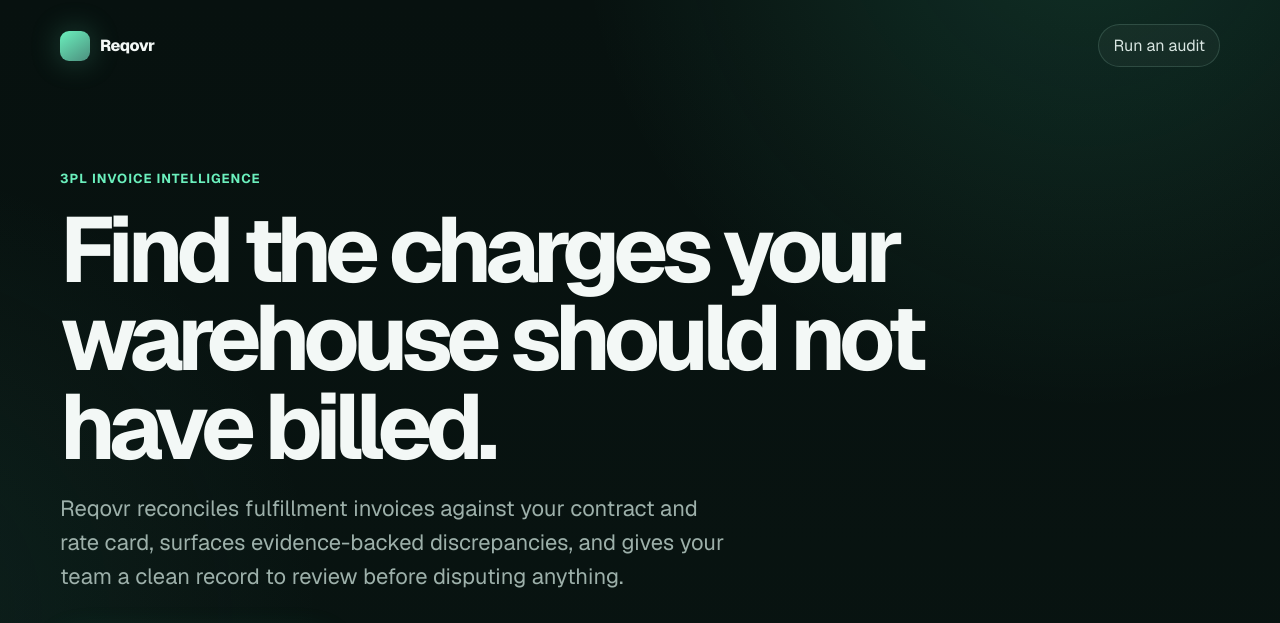
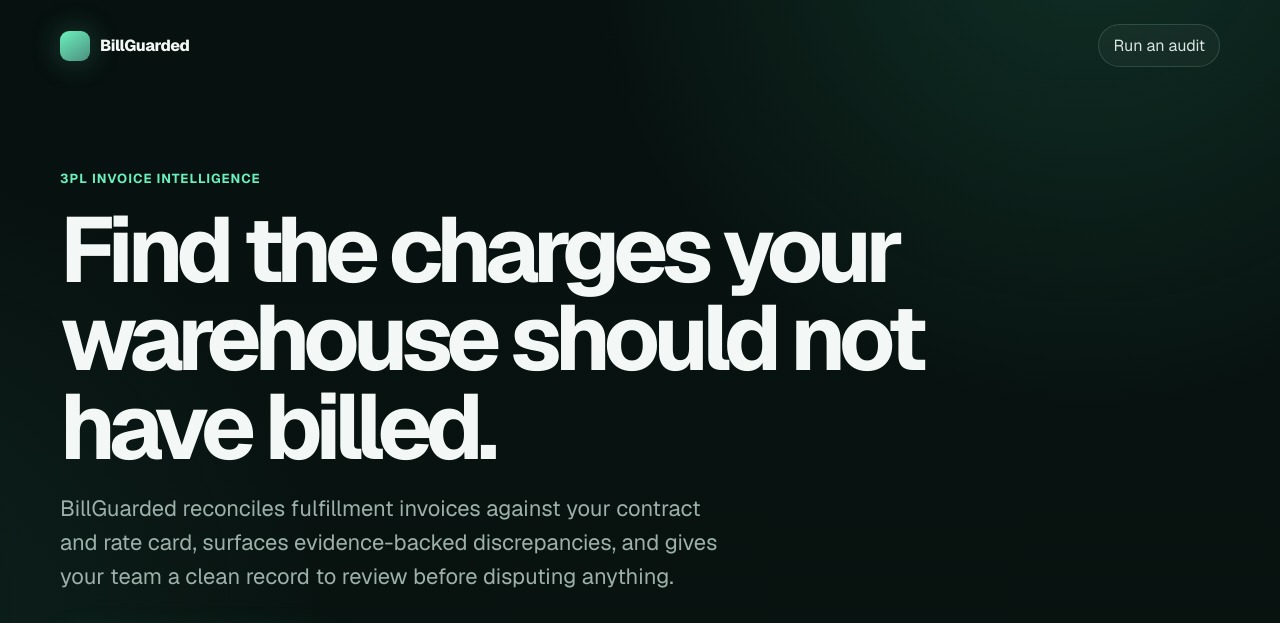
Before and after one commit to ehudso7/billguarded, a Next.js app: page / in a window 1280 px wide. Shown: the top 623 px of the page. Built offline with nearby package versions, Linux system fonts and the light colour scheme.

Commit message:
feat: rebrand Reqovr to BillGuarded
Apply the customer-facing BillGuarded brand while preserving existing Reqovr internal infrastructure identifiers for compatibility.

```diff
--- a/src/app/api/health/route.ts
+++ b/src/app/api/health/route.ts
@@ -3,6 +3,6 @@ import { NextResponse } from "next/server";
 export async function GET() {
   return NextResponse.json({
     ok: true,
-    service: "reqovr",
+    service: "billguarded",
   });
 }
--- a/src/app/layout.tsx
+++ b/src/app/layout.tsx
@@ -13,7 +13,7 @@ const mono = Geist_Mono({
 });
 
 export const metadata: Metadata = {
-  title: "Reqovr — Find the charges your 3PL should not have billed",
+  title: "BillGuarded — Find the charges your 3PL should not have billed",
   description:
     "Evidence-backed 3PL invoice reconciliation for ecommerce operators.",
 };
--- a/src/app/page.tsx
+++ b/src/app/page.tsx
@@ -11,7 +11,7 @@ export default function HomePage() {
         <nav className="nav">
           <Link className="brand" href="/">
             <span className="brand-mark" aria-hidden="true" />
-            Reqovr
+            BillGuarded
           </Link>
           <Link className="nav-pill" href="/start">
             Run an audit
@@ -22,9 +22,9 @@ export default function HomePage() {
           <span className="eyebrow">3PL invoice intelligence</span>
           <h1>Find the charges your warehouse should not have billed.</h1>
           <p>
-            Reqovr reconciles fulfillment invoices against your contract and
-            rate card, surfaces evidence-backed discrepancies, and gives your
-            team a clean record to review before disputing anything.
+            BillGuarded reconciles fulfillment invoices against your contract
+            and rate card, surfaces evidence-backed discrepancies, and gives
+            your team a clean record to review before disputing anything.
           </p>
           <div className="hero-actions">
             <Link className="button primary" href="/start">
@@ -36,7 +36,7 @@ export default function HomePage() {
           </div>
         </section>
 
-        <section className="proof-strip" aria-label="How Reqovr works">
+        <section className="proof-strip" aria-label="How BillGuarded works">
           <div className="proof-item">
             <strong>1. Upload</strong>
             <span>Your contract or rate card plus recent 3PL invoices.</span>
@@ -93,9 +93,9 @@ export default function HomePage() {
         </section>
 
         <footer className="footer">
-          Reqovr identifies potential billing discrepancies from the documents
-          supplied. Findings require review and do not guarantee refunds,
-          credits, or recoveries.
+          BillGuarded identifies potential billing discrepancies from the
+          documents supplied. Findings require review and do not guarantee
+          refunds, credits, or recoveries.
         </footer>
       </div>
     </main>
--- a/src/app/start/page.tsx
+++ b/src/app/start/page.tsx
@@ -9,7 +9,7 @@ export default function StartPage() {
         <nav className="nav">
           <Link className="brand" href="/">
             <span className="brand-mark" aria-hidden="true" />
-            Reqovr
+            BillGuarded
           </Link>
           <Link className="nav-pill" href="/">
             Back
--- a/src/app/success/page.tsx
+++ b/src/app/success/page.tsx
@@ -29,11 +29,11 @@ export default async function SuccessPage({ searchParams }: SuccessPageProps) {
         <h1>
           {pending
             ? "Stripe is still finalizing your payment."
-            : "Your Reqovr workspace is funded."}
+            : "Your BillGuarded workspace is funded."}
         </h1>
         <p className="muted">
           {pending
-            ? "Reqovr will not provision paid access until Stripe reports the payment successful. No refund or recovery outcome is assumed while payment is pending."
+            ? "BillGuarded will not provision paid access until Stripe reports the payment successful. No refund or recovery outcome is assumed while payment is pending."
             : "Stripe confirmed the checkout. The signed webhook is the source of truth for provisioning the audit entitlement and updating the audit request."}
         </p>
         <div className="hero-actions">
--- a/src/lib/stripe.ts
+++ b/src/lib/stripe.ts
@@ -8,7 +8,7 @@ export function stripe() {
     stripeClient = new Stripe(stripeServerEnv().STRIPE_SECRET_KEY, {
       apiVersion: "2026-07-29.dahlia",
       appInfo: {
-        name: "Reqovr",
+        name: "BillGuarded",
         version: "0.1.0",
       },
     });
```
